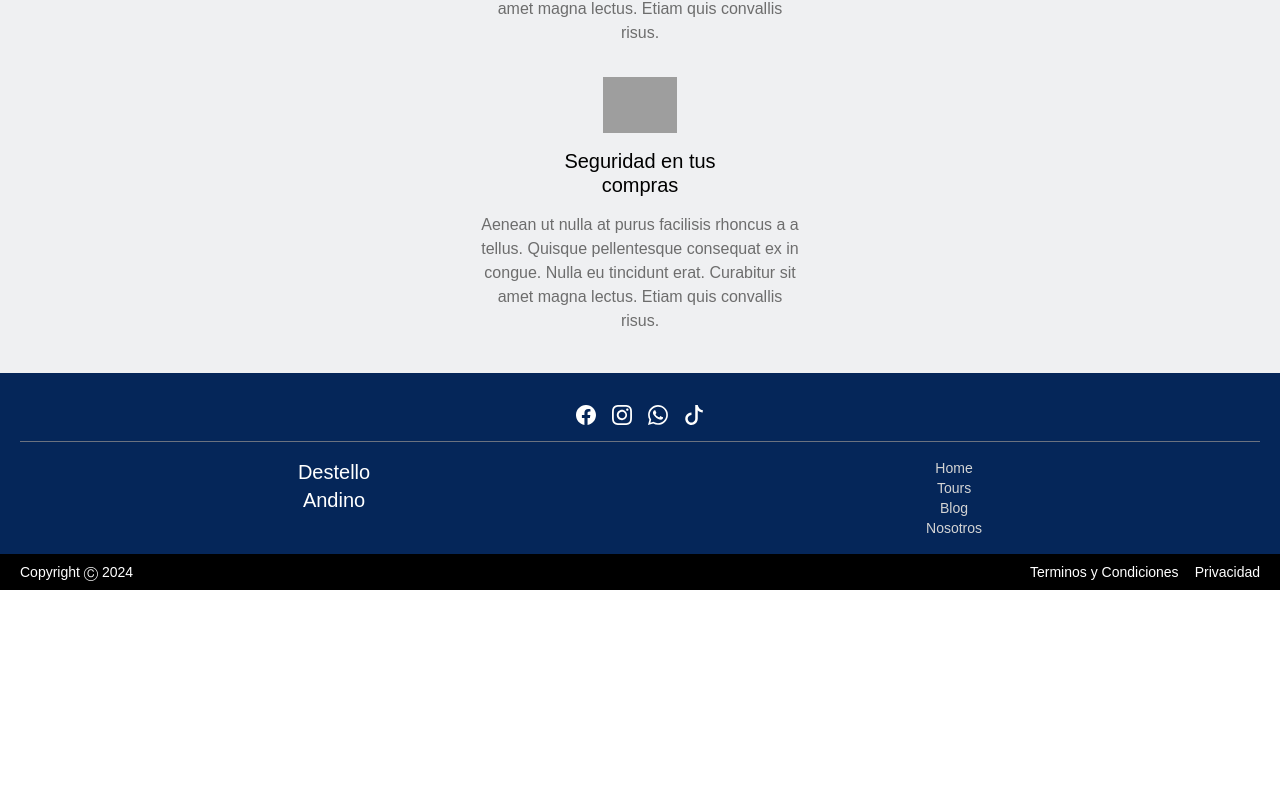
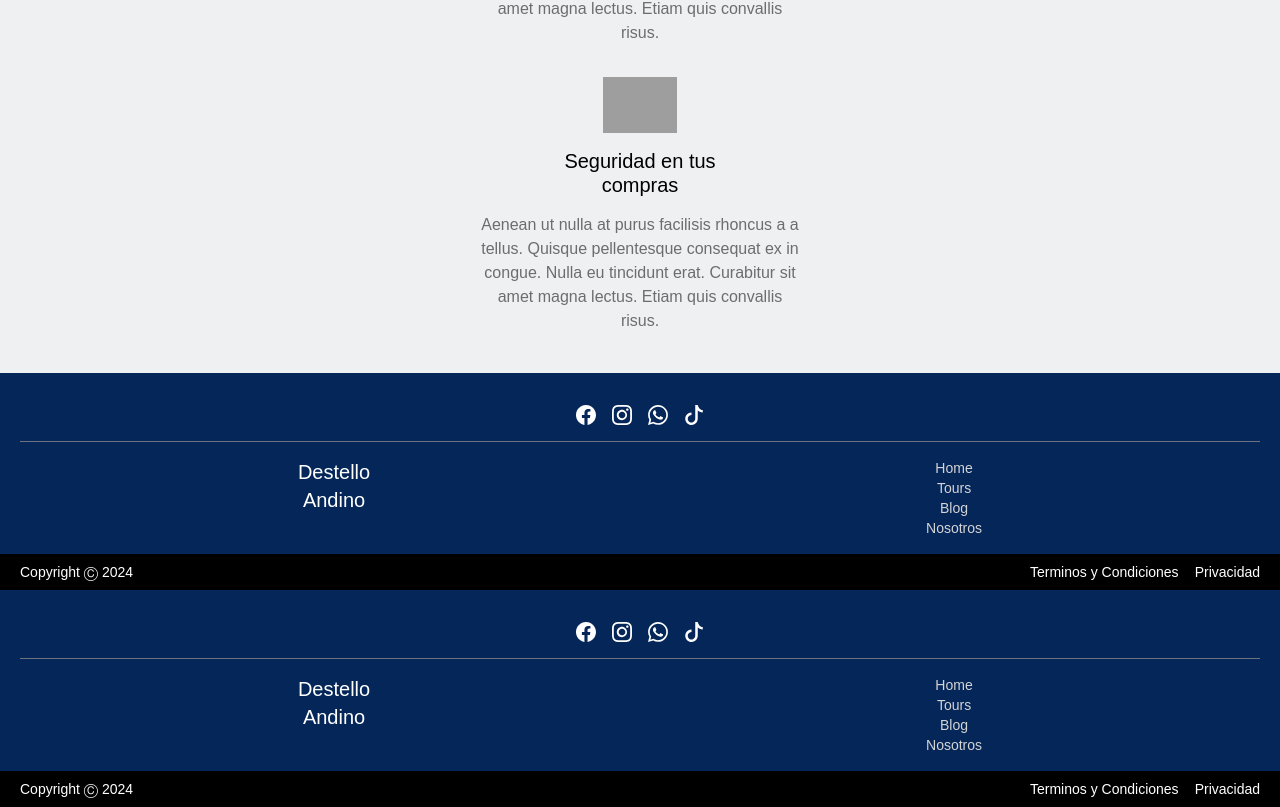
Before and after one commit to harvepq/destello, a Next.js app: page / in a window 1280 px wide. Shown: the part 9653-10460 px from the top of the page. Before the commit the page ends 10243 px from the top, so only its background shows below. Built offline with nearby package versions, Linux system fonts and the light colour scheme; grey boxes are pictures that could not be loaded; a web font is replaced by a local one.

Commit message:
Add footer component into layout

```diff
--- a/app/layout.tsx
+++ b/app/layout.tsx
@@ -6,10 +6,12 @@ import { Sansita } from "next/font/google";
 
 // Components Imports
 import NavBarMobile from "@/app/ui/navbar-mobile";
+import FooterMobile from "@/app/ui/footer-mobile";
 
 // Styles Imports
 import "./globals.css";
 
+// Font Configuration
 const sansita = Sansita({ weight:['400','700','800'], subsets: ["latin"] });
 
 // Metadata
@@ -28,6 +30,7 @@ export default function RootLayout({
       <body className={sansita.className}>
         <NavBarMobile />
         {children}
+        <FooterMobile />
       </body>
     </html>
   );
```
